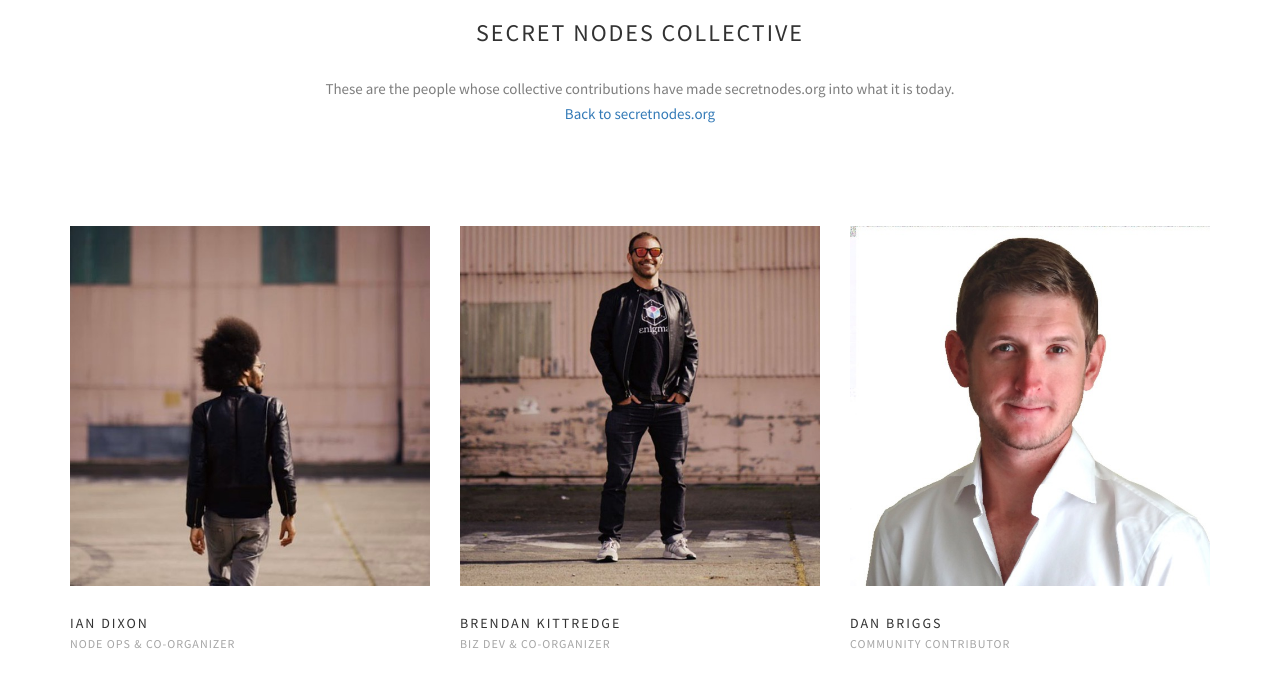
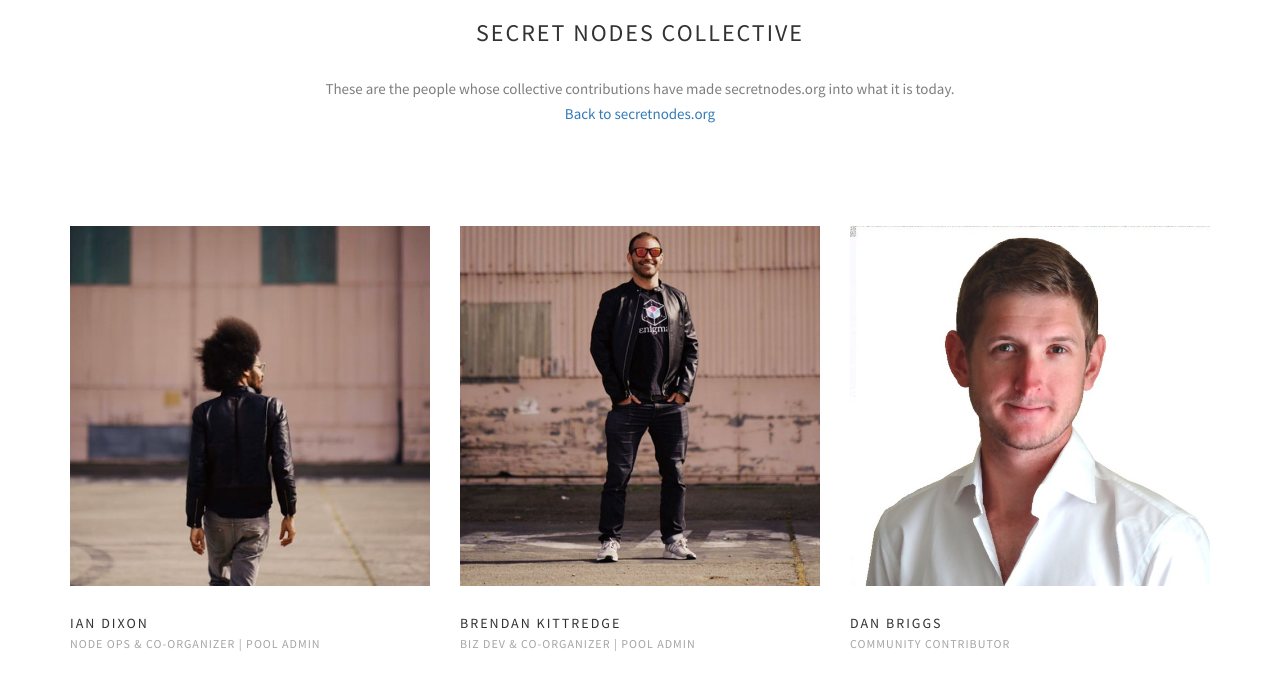
Before and after one commit to PrivatePixels/contributors, a plain HTML site: page index.html in a window 1280 px wide. Drawn offline with nearby package versions, Linux system fonts and the light colour scheme.

Commit message:
update index
added "Pool Admin" title so people know who the community pool admins. Note the pool is administered by a separate legal entity ran by Brendan and Ian.

```diff
--- a/index.html
+++ b/index.html
@@ -36,7 +36,7 @@
                             </div>
                             <div class="team-title">
                                 <h5>Ian Dixon</h5>
-                                <span>Node Ops & Co-Organizer</span>
+                                <span>Node Ops & Co-Organizer | Pool Admin</span>
                             </div>
                         </div>
                         <div class="col-md-4 col-sm-4">
@@ -57,7 +57,7 @@
                             </div>
                             <div class="team-title">
                                 <h5>Brendan Kittredge</h5>
-                                <span>Biz Dev & Co-Organizer</span>
+                                <span>Biz Dev & Co-Organizer | Pool Admin</span>
                             </div>
                         </div>
                         <div class="col-md-4 col-sm-4">
```
